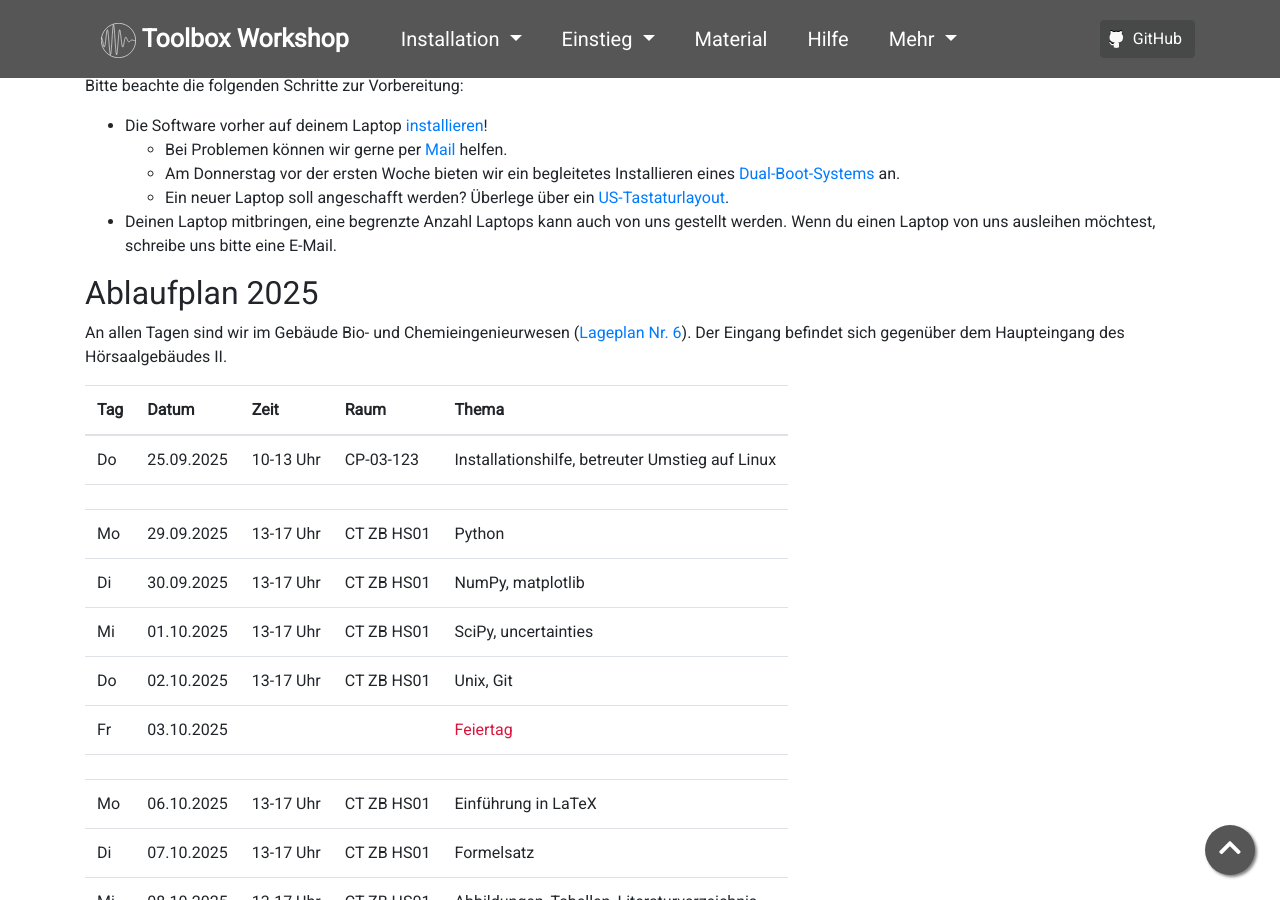
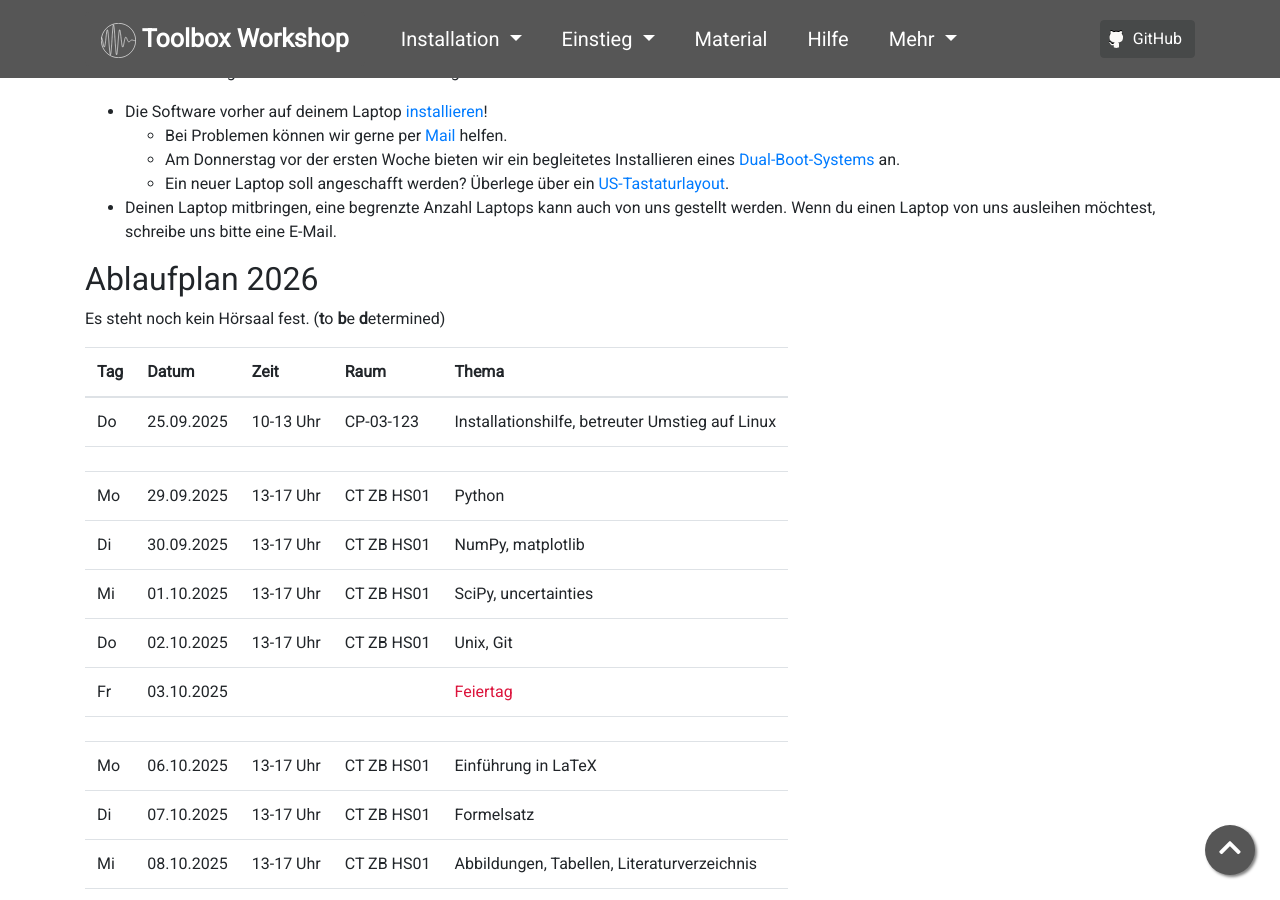
Before and after one commit to pep-dortmund/homepage-toolbox, a Jekyll site: the page built from index.md, in a window 1280 px wide and 900 px high, scrolled down 1252 px. Built offline with Jekyll 4.4.1, drawn with Linux system fonts in a browser that asks for light colours; nearby versions of some CDN libraries; some of the changed text lies outside the part shown.

Commit message:
update index after workshop

```diff
--- a/index.md
+++ b/index.md
@@ -27,13 +27,14 @@
 So haben wir einen Eindruck davon, welche Vorkenntnisse und Interessen bestehen
 und können den Workshop optimal an alle Teilnehmenden anpassen.
 
+
+Zur Zeit ist die Umfrage noch nicht freigeschaltet.
+
 <!--
-Zur Zeit ist die Umfrage noch nicht freigeschaltet.
--->
-
 <div class="text-center mb-3">
 <a target="_blank" role="button" class="btn btn-primary" href="https://registration.pep-dortmund.org/events/toolbox25/registration/">Zur Anmeldung (Umfrage)</a>
 </div>
+-->
 
 ## Themen
 
@@ -44,7 +45,7 @@
 sondern auch für den weiteren Erfolg während und nach dem Studium.
 
 Alle im Kurs vorgestellten Programme sind [Free and Open-Source Software](https://en.wikipedia.org/wiki/Free_and_open-source_software){:target="_blank"},
-bis auf [VSCode](/install/windows_10/#VSCode) (kostenlos, aber proprietär).
+bis auf [VSCode](/install/windows_11/#VSCode) (kostenlos, aber proprietär).
 
 
 ### 1. Teil: Versuche auswerten
@@ -93,12 +94,12 @@
 - Deinen Laptop mitbringen, eine begrenzte Anzahl Laptops kann auch von uns gestellt werden.
   Wenn du einen Laptop von uns ausleihen möchtest, schreibe uns bitte eine E-Mail.
 
-## <a id="Plan"></a>Ablaufplan 2025
+## <a id="Plan"></a>Ablaufplan 2026
 
-<!-- Es steht noch kein Hörsaal fest. (**t**o **b**e **d**etermined) -->
-An allen Tagen sind wir im Gebäude Bio- und Chemieingenieurwesen
+Es steht noch kein Hörsaal fest. (**t**o **b**e **d**etermined)
+<!-- An allen Tagen sind wir im Gebäude Bio- und Chemieingenieurwesen
 ([Lageplan Nr. 6](https://www.tu-dortmund.de/storages/tu_website/Referat_1/News/2019/2019_10_Oktober/191010_TU_Lageplan_A4_WEB_2019.pdf){:target="_blank"}).
-Der Eingang befindet sich gegenüber dem Haupteingang des Hörsaalgebäudes II.
+Der Eingang befindet sich gegenüber dem Haupteingang des Hörsaalgebäudes II. -->
 
 <table class="table table-hover">
 <thead>
```
